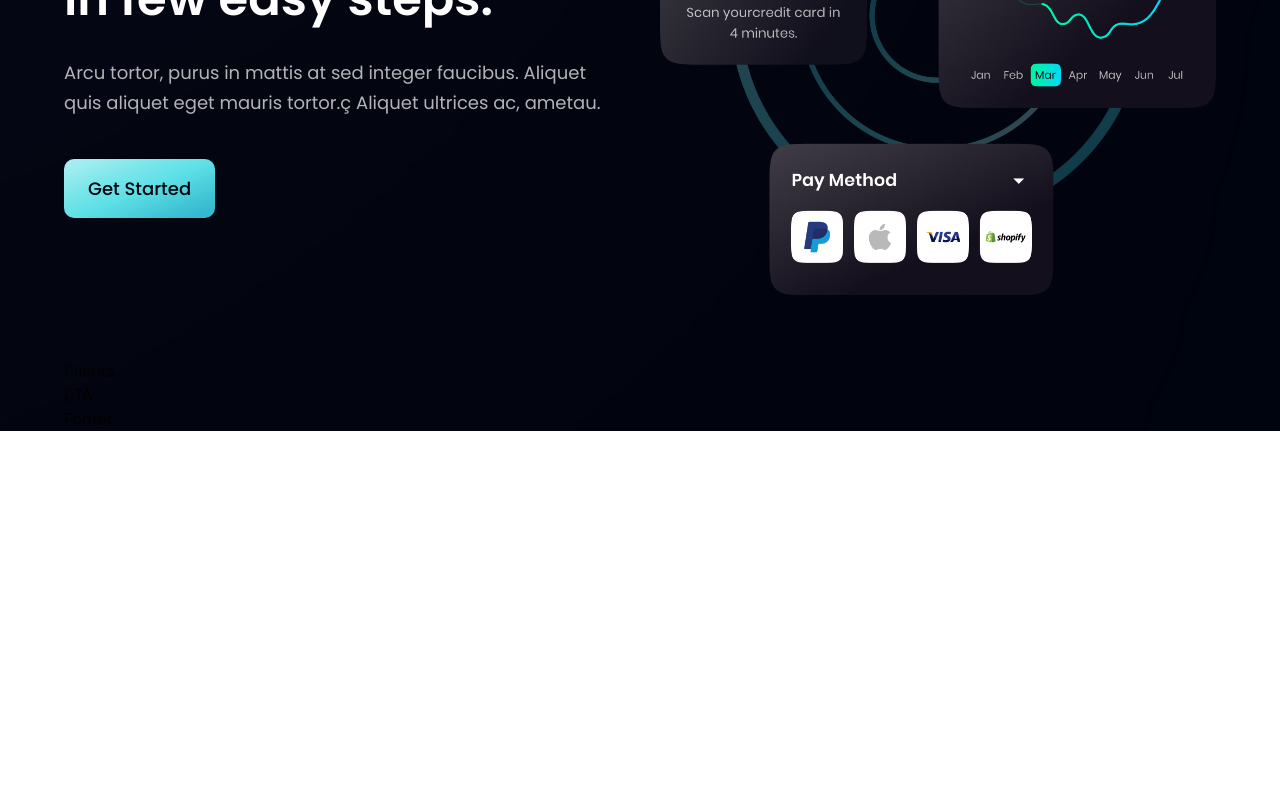
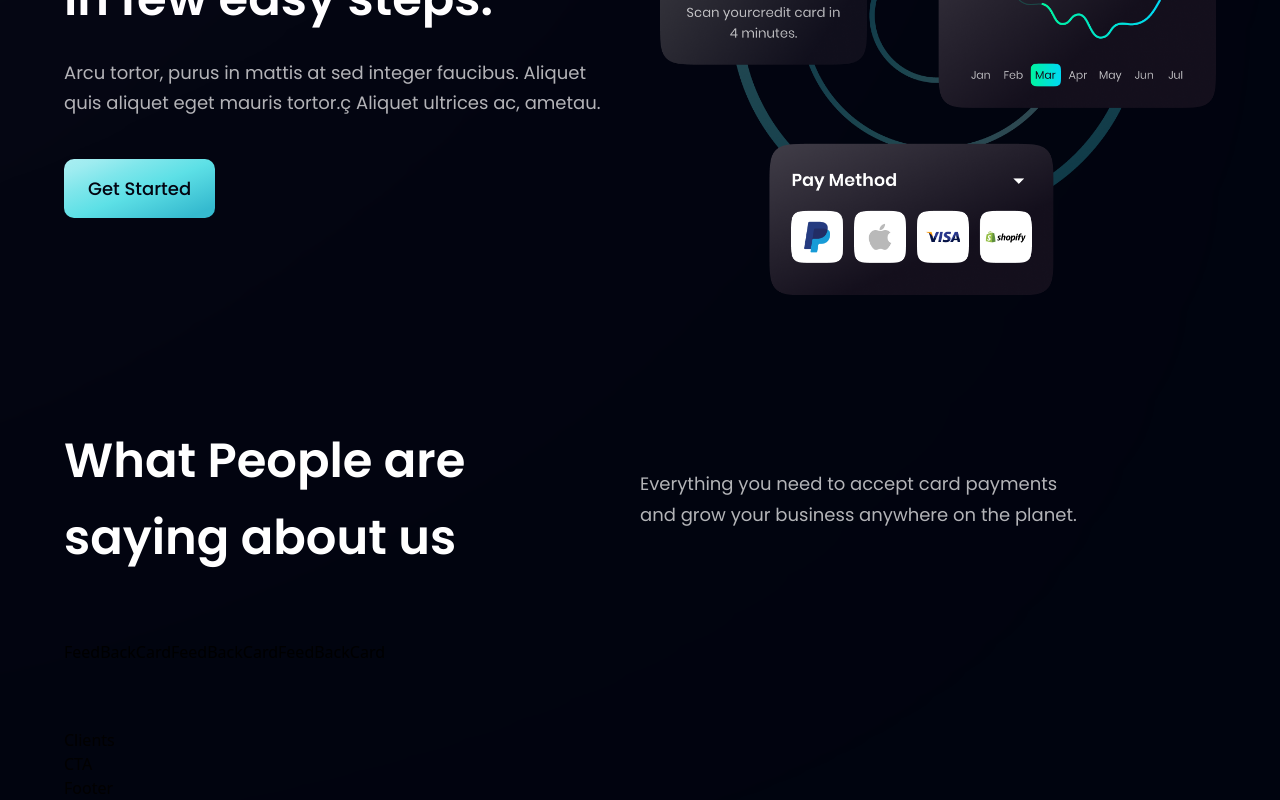
Before and after one commit to DThiwanka/Tailwind-CSS-Tutorial, a React (Vite) app: page / in a window 1280 px wide. Shown: the part 2402-3202 px from the top of the page. Before the commit the page ends 2833 px from the top, so only its background shows below. Built offline with nearby package versions, Linux system fonts and the light colour scheme.

Commit message:
Testimonials Card map

```diff
--- a/src/App.jsx
+++ b/src/App.jsx
@@ -1,7 +1,7 @@
 import React from 'react'
 import styles from './style'
 
-import { Navbar,Hero,Stats, Business, Billing, CardDeal, Client, CTA, Footer } from './components'
+import { Navbar,Hero,Stats, Business, Billing, CardDeal, Client, CTA, Footer, Testimonials } from './components'
 
 
 const App = () => (
@@ -31,6 +31,7 @@
         <Business/>
         <Billing/>
         <CardDeal/>
+        <Testimonials/>
         <Client/>
         <CTA/>
         <Footer/>
--- a/src/components/Testimonials.jsx
+++ b/src/components/Testimonials.jsx
@@ -1,19 +1,30 @@
-import {feedback} from '../constants';
-import styles from '../styles';
-import FeedbackCard from '../FeedbackCard'
+import { feedback } from '../constants';
+import styles from '../style';
+import FeedbackCard from './FeedBackCard'
 
 const Testimonials = () => (
 
-    <section id="clients" className='{`${styles.paddingY} ${styles.flexCenter} flex-col relative`}' >
+  <section id="clients" className={`${styles.paddingY} ${styles.flexCenter} flex-col relative`} >
 
-      <div/>
+    <div />
 
-      <div>
+    <div className="w-full flex justify-between items-center md:flex-row flex-col sm:mb-16 mb-6 relative z-[1]">
+      <h1 className={styles.heading2}>What People are <br className='sm:block hidden' /> saying about us</h1>
+      <div className='w-full md:mt-0 mt-6'>
+        <p className={`${styles.paragraph} text-left max-w-[450px]`}>
+          Everything you need to accept card payments and grow your business anywhere on the planet.
+        </p>
 
       </div>
 
-    </section>
+    </div>
+    <div className='flex flex-wrap sm:justify-start justify-center w-full feedback-container relative z-[1]'>
+      {feedback.map((card) => (
+        <FeedbackCard key={card.id} {...card}/>
+      ))}
+    </div>
+  </section>
 
-  )
+)
 
 export default Testimonials
```
